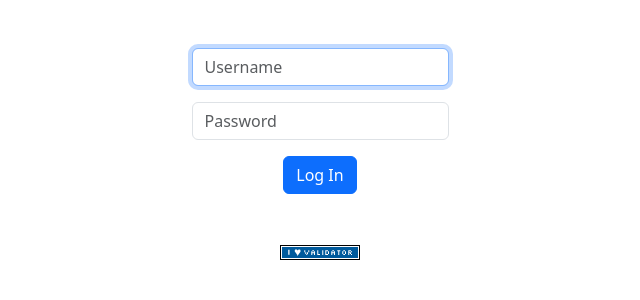
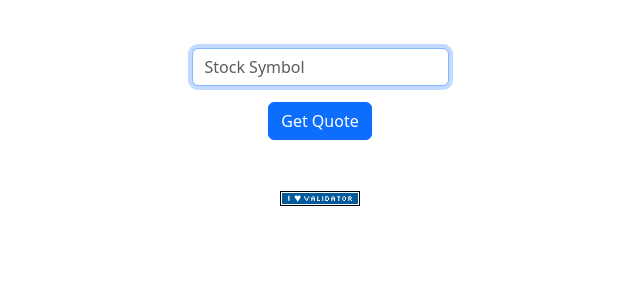
Before and after one commit to nikhil-partap/CS50--log, a Flask app: page /quote in a window 1280 px wide. Shown: the part 76-376 px from the top of the page, without its empty margins (320-960 px from the left). Run offline with Flask 3, Linux system fonts and the light colour scheme; the visitor is signed in with stand-in values (Sample User, id 1); some libraries are stand-ins or nearby versions.

Commit message:
just the last mssed few check were faling in the last cumit just a minor issue in the quote.html now fixed and it passes all the check50 tests

```diff
--- a/9thWeekProblems/finance/templates/quote.html
+++ b/9thWeekProblems/finance/templates/quote.html
@@ -1,24 +1,22 @@
-{% extends "layout.html" %} {% block title %} Log In {% endblock %} {% block
-main %}
-<form action="/login" method="post">
+{% extends "layout.html" %} {% block title %} Quote {% endblock %} {% block main
+%}
+<form action="/quote" method="post">
   <div class="mb-3">
     <input
       autocomplete="off"
       autofocus
       class="form-control mx-auto w-auto"
-      name="username"
-      placeholder="Username"
+      name="symbol"
+      placeholder="Stock Symbol"
       type="text"
     />
   </div>
-  <div class="mb-3">
-    <input
-      class="form-control mx-auto w-auto"
-      name="password"
-      placeholder="Password"
-      type="password"
-    />
-  </div>
-  <button class="btn btn-primary" type="submit">Log In</button>
+  <button class="btn btn-primary" type="submit">Get Quote</button>
 </form>
-{% endblock %}
+
+{% if data %}
+<div class="mt-4">
+  <h3>{{ data.name }} ({{ data.symbol }})</h3>
+  <p class="lead">Current Price: {{ data.price | usd }}</p>
+</div>
+{% endif %} {% endblock %}
```
